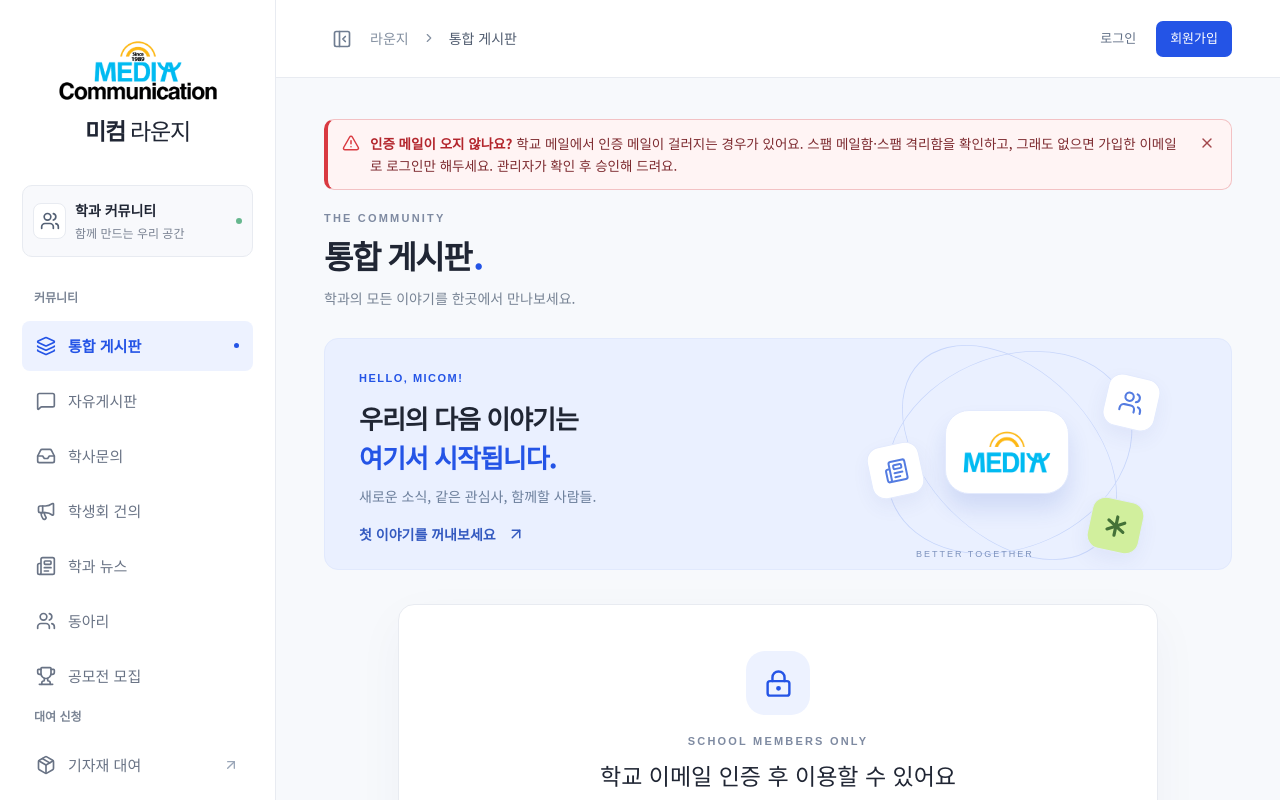
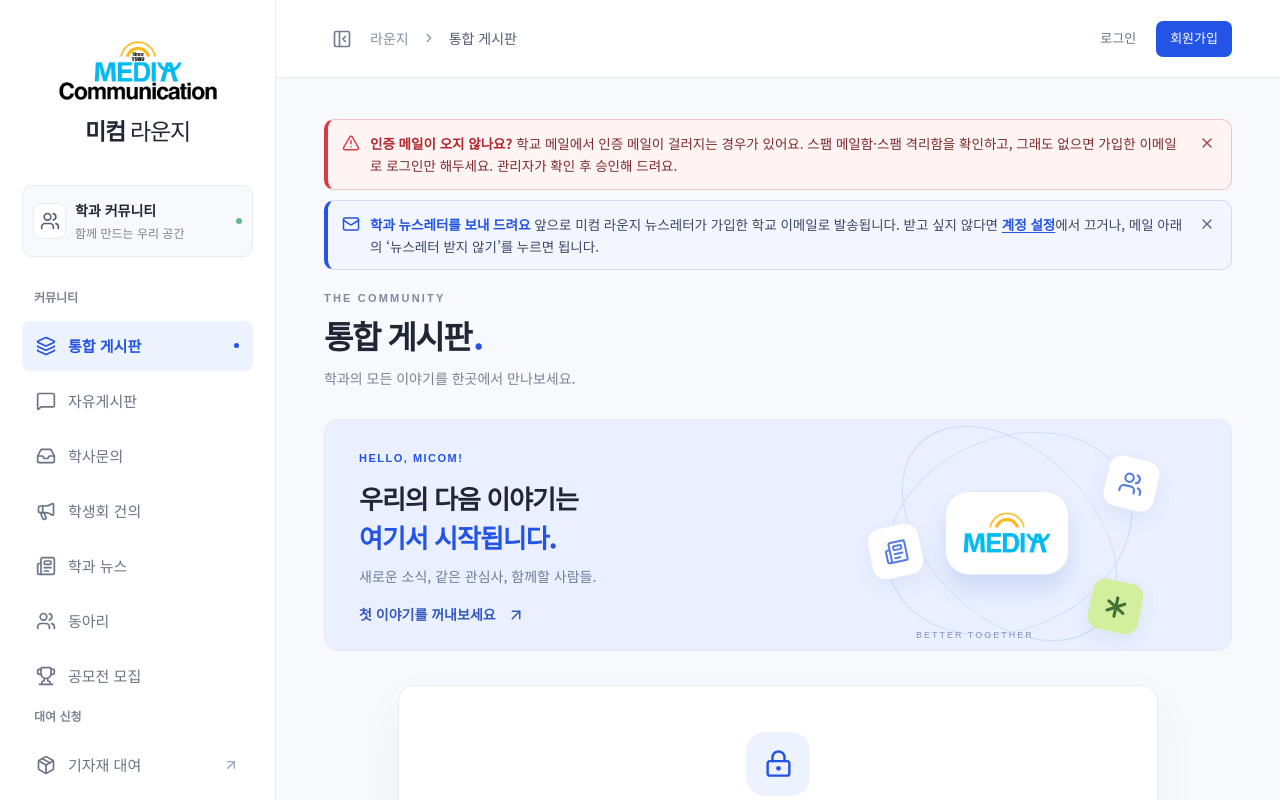
Before and after one commit to Hasasudal/me-comm-app, a Next.js app: page / in a window 1280 px wide. Shown: the top 800 px of the page. Built offline with nearby package versions, Linux system fonts and the light colour scheme.

Commit message:
Announce the newsletter in a second, separately closable site notice
Co-Authored-By: Claude Opus 5.5 <noreply@anthropic.com>

```diff
--- a/app/globals.css
+++ b/app/globals.css
@@ -3503,6 +3503,35 @@ label small {
   margin: -4px 0 20px;
   font-size: 12.5px;
 }
+/* Stacked notices sit 10px apart (page top and .in-card). */
+.site-notice + .site-notice {
+  margin-top: -12px;
+}
+.site-notice.in-card + .site-notice.in-card {
+  margin-top: -10px;
+}
+.site-notice.info {
+  border-color: #cfdcfb;
+  border-left-color: var(--blue);
+  background: #f3f6ff;
+  color: #3a4664;
+}
+.site-notice.info > svg,
+.site-notice.info strong,
+.site-notice.info a {
+  color: var(--blue);
+}
+.site-notice.info a {
+  font-weight: 600;
+  text-decoration: underline;
+  text-underline-offset: 2px;
+}
+.site-notice.info button {
+  color: #5a6a8f;
+}
+.site-notice.info button:hover {
+  background: #e3eaff;
+}
 .writer-tag {
   display: inline-flex;
   align-items: center;
--- a/app/site-notice.tsx
+++ b/app/site-notice.tsx
@@ -1,45 +1,60 @@
 'use client';
 
-import { useEffect, useState } from 'react';
-import { AlertTriangle, X } from 'lucide-react';
+import { useEffect, useState, type ReactNode } from 'react';
+import { AlertTriangle, Mail, X } from 'lucide-react';
 
-// Site-wide notice shown above every page. Set SITE_NOTICE to null to take it down; change `id` to show a new
-// notice again to people who closed the old one.
-const SITE_NOTICE: { id: string; title: string; body: string } | null = {
-  id: 'verify-mail-2026-09',
-  title: '인증 메일이 오지 않나요?',
-  body: '학교 메일에서 인증 메일이 걸러지는 경우가 있어요. 스팸 메일함·스팸 격리함을 확인하고, 그래도 없으면 가입한 이메일로 로그인만 해두세요. 관리자가 확인 후 승인해 드려요.',
-};
+// Site-wide notices shown above every page, in order. Remove an entry to take it down; change its `id` to show it
+// again to people who closed the old one. `info` uses the calm blue style instead of the red warning one.
+const SITE_NOTICES: { id: string; title: string; body: ReactNode; info?: boolean }[] = [
+  {
+    id: 'verify-mail-2026-09',
+    title: '인증 메일이 오지 않나요?',
+    body: '학교 메일에서 인증 메일이 걸러지는 경우가 있어요. 스팸 메일함·스팸 격리함을 확인하고, 그래도 없으면 가입한 이메일로 로그인만 해두세요. 관리자가 확인 후 승인해 드려요.',
+  },
+  {
+    id: 'newsletter-2026-10',
+    title: '학과 뉴스레터를 보내 드려요',
+    body: (
+      <>
+        앞으로 미컴 라운지 뉴스레터가 가입한 학교 이메일로 발송됩니다. 받고 싶지 않다면 <a href="/account">계정 설정</a>
+        에서 끄거나, 메일 아래의 ‘뉴스레터 받지 않기’를 누르면 됩니다.
+      </>
+    ),
+    info: true,
+  },
+];
+
+const closedKey = (id: string) => `micom:notice-closed:${id}`;
 
 export default function SiteNotice({ className = '' }: { className?: string }) {
-  const [closed, setClosed] = useState(true);
+  const [closed, setClosed] = useState<string[] | null>(null);
   useEffect(() => {
     // Read after hydration so the server and first client render agree.
     const timer = setTimeout(() => {
       try {
-        setClosed(!!SITE_NOTICE && localStorage.getItem(`micom:notice-closed:${SITE_NOTICE.id}`) === '1');
+        setClosed(SITE_NOTICES.filter((n) => localStorage.getItem(closedKey(n.id)) === '1').map((n) => n.id));
       } catch {
-        setClosed(false);
+        setClosed([]);
       }
     }, 0);
     return () => clearTimeout(timer);
   }, []);
-  if (!SITE_NOTICE || closed) return null;
-  function close() {
-    setClosed(true);
+  if (!closed) return null;
+  function close(id: string) {
+    setClosed((ids) => [...(ids ?? []), id]);
     try {
-      localStorage.setItem(`micom:notice-closed:${SITE_NOTICE!.id}`, '1');
+      localStorage.setItem(closedKey(id), '1');
     } catch {}
   }
-  return (
-    <div className={`site-notice ${className}`} role="note">
-      <AlertTriangle size={18} aria-hidden="true" />
+  return SITE_NOTICES.filter((n) => !closed.includes(n.id)).map((n) => (
+    <div key={n.id} className={`site-notice ${n.info ? 'info' : ''} ${className}`} role="note">
+      {n.info ? <Mail size={18} aria-hidden="true" /> : <AlertTriangle size={18} aria-hidden="true" />}
       <p>
-        <strong>{SITE_NOTICE.title}</strong> {SITE_NOTICE.body}
+        <strong>{n.title}</strong> {n.body}
       </p>
-      <button type="button" aria-label="안내 닫기" title="닫기" onClick={close}>
+      <button type="button" aria-label={`‘${n.title}’ 안내 닫기`} title="닫기" onClick={() => close(n.id)}>
         <X size={16} />
       </button>
     </div>
-  );
+  ));
 }
```
